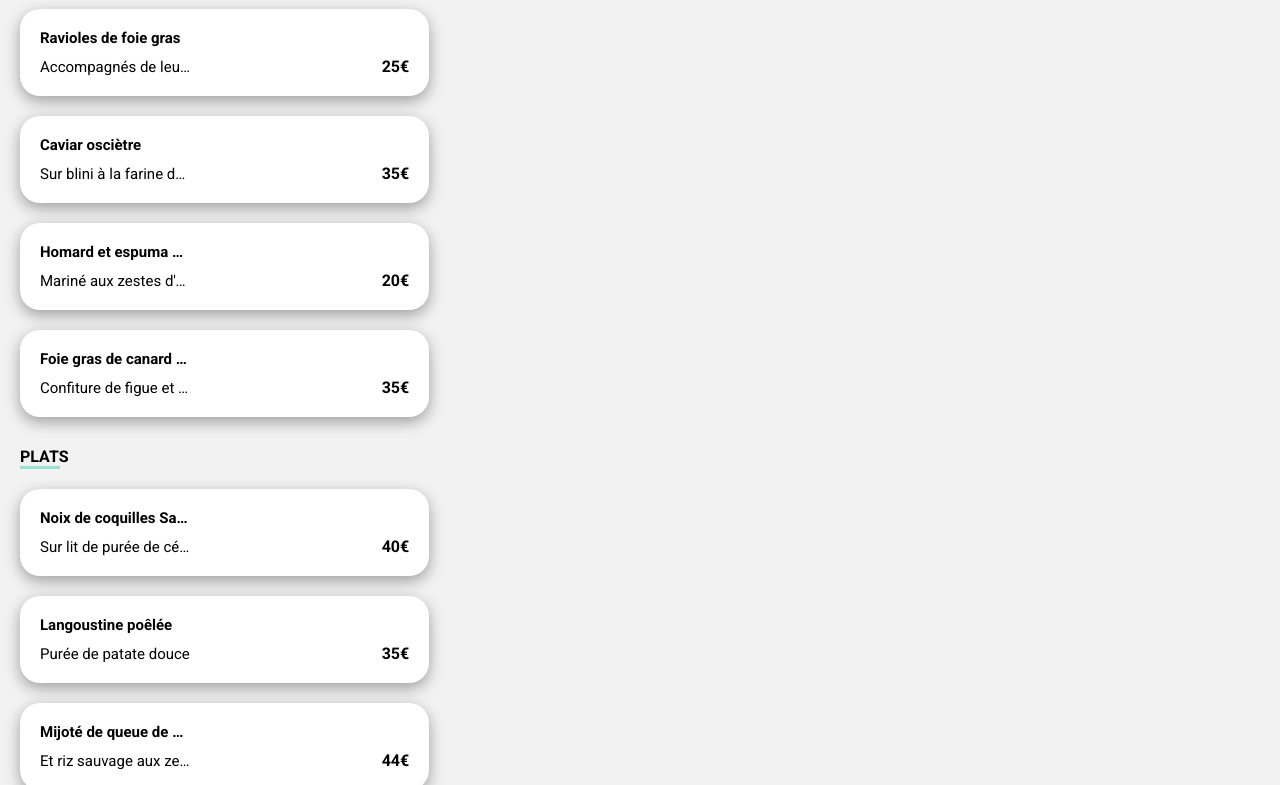
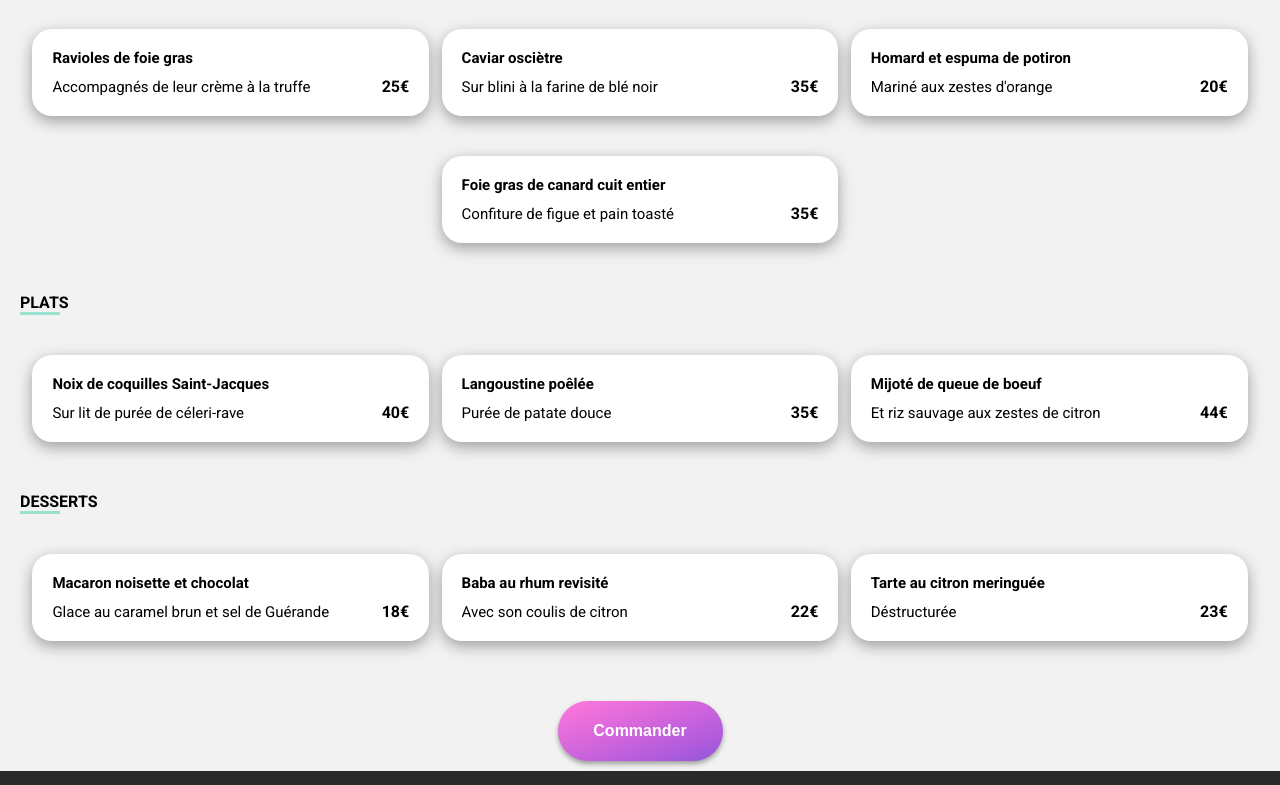
Before and after one commit to Maverick7775/Ohmyfood, a plain HTML site: page page3.html in a window 1280 px wide. Shown: the part 450-1235 px from the top of the page. Drawn offline with Linux system fonts and the light colour scheme; a web font is replaced by a local one.

Commit message:
Boutton principaux ok

```diff
--- a/page3.html
+++ b/page3.html
@@ -37,23 +37,26 @@
                     <h4>ENTRÉES</h4>
                     <div class="proj__titre--border"></div>
                 </div>
+                <div class="card__flex">
 
                     <div class="proj__card">
-
                         <h5>Ravioles de foie gras</h5>
                         <div class="proj__card--flex">
                             <p>Accompagnés de leur crème à la truffe</p>
                             <div class="prix">25€</div>
                         </div>
+                        <div class="check"><i class="fa-solid fa-circle-check"></i></div>
+
                     </div>
 
                     <div class="proj__card">
-
                         <h5>Caviar osciètre</h5>
                         <div class="proj__card--flex">
                             <p>Sur blini à la farine de blé noir</p>
                             <div class="prix">35€</div>
                         </div>
+                        <div class="check"><i class="fa-solid fa-circle-check"></i></div>
+
                     </div>
 
                     <div class="proj__card">
@@ -62,6 +65,8 @@
                             <p>Mariné aux zestes d'orange</p>
                             <div class="prix">20€</div>
                         </div>
+                        <div class="check"><i class="fa-solid fa-circle-check"></i></div>
+
                     </div>
 
                     <div class="proj__card">
@@ -70,8 +75,10 @@
                             <p>Confiture de figue et pain toasté</p>
                             <div class="prix">35€</div>
                         </div>
+                        <div class="check"><i class="fa-solid fa-circle-check"></i></div>
+
                     </div>
-
+                </div>
             </section>
 
             <section class="proj">
@@ -79,6 +86,7 @@
                     <h4>PLATS</h4>
                     <div class="proj__titre--border"></div>
                 </div>
+                <div class="card__flex">
 
                     <div class="proj__card">
                         <h5>Noix de coquilles Saint-Jacques</h5>
@@ -86,6 +94,8 @@
                             <p>Sur lit de purée de céleri-rave</p>
                             <div class="prix">40€</div>
                         </div>
+                        <div class="check"><i class="fa-solid fa-circle-check"></i></div>
+
                     </div>
 
                     <div class="proj__card">
@@ -94,6 +104,8 @@
                             <p>Purée de patate douce</p>
                             <div class="prix">35€</div>
                         </div>
+                        <div class="check"><i class="fa-solid fa-circle-check"></i></div>
+
                     </div>
 
                     <div class="proj__card">
@@ -102,8 +114,11 @@
                             <p>Et riz sauvage aux zestes de citron</p>
                             <div class="prix">44€</div>
                         </div>
+                        <div class="check"><i class="fa-solid fa-circle-check"></i></div>
+
                     </div>
 
+                </div>
             </section>
 
             <section class="proj">
@@ -114,12 +129,16 @@
                     <div class="proj__titre--border"></div>
                 </div>
 
+                <div class="card__flex">
+
                     <div class="proj__card">
                         <h5>Macaron noisette et chocolat</h5>
                         <div class="proj__card--flex">
                             <p>Glace au caramel brun et sel de Guérande</p>
                             <div class="prix">18€</div>
                         </div>
+                        <div class="check"><i class="fa-solid fa-circle-check"></i></div>
+
                     </div>
 
                     <div class="proj__card">
@@ -128,6 +147,8 @@
                             <p>Avec son coulis de citron</p>
                             <div class="prix">22€</div>
                         </div>
+                        <div class="check"><i class="fa-solid fa-circle-check"></i></div>
+
                     </div>
 
                     <div class="proj__card">
@@ -136,8 +157,10 @@
                             <p>Déstructurée</p>
                             <div class="prix">23€</div>
                         </div>
+                        <div class="check"><i class="fa-solid fa-circle-check"></i></div>
+
                     </div>
-
+                </div>
             </section>
 
             <div class="button">
--- a/sass/base/_base.scss
+++ b/sass/base/_base.scss
@@ -36,7 +36,6 @@ p {
     overflow: hidden;
     white-space: nowrap;
     text-overflow: ellipsis;
-    width: 150px;
 
 
 }
--- a/sass/components/_button.scss
+++ b/sass/components/_button.scss
@@ -13,4 +13,10 @@ button {
     margin-bottom: 10px;
     padding-left: 10px;
     padding-right: 10px;
+    @include shadowbox(0.35);
+    &:hover{
+        filter: brightness(130%);
+        @include shadowbox(0.8)
+
+    }
 }
--- a/sass/pages/_menu.scss
+++ b/sass/pages/_menu.scss
@@ -17,11 +17,6 @@
         padding: 0;
     }
 
-    // i
-    //     margin-right: 20px;
-    //     font-size: 20px;
-    //     transform: scale(1.2, 1.3);
-    //
 }
 
 .proj {
@@ -52,13 +47,14 @@
         position: relative;
         overflow: hidden;
 
+
         &:hover .check {
             transition: all linear .3s;
-            width: 100px;
-            color: white;
+            width: 80px;
 
             i {
                 font-size: 28px;
+                color: white;
             }
 
         }
@@ -70,7 +66,7 @@
 
         &:hover .prix {
             transition: all linear .3s;
-            transform: translateX(-100px);
+            transform: translateX(-80px);
         }
 
 
@@ -87,24 +83,11 @@
             color: transparent;
             height: 100%;
             border-radius: 0 20px 20px 0;
-            float:right;
 
 
-            // .fa-circle-check {
-            //     // position: relative;
-
-            // }
         }
 
-        // &::before
-        //     width: 0%;
-        //     height: max-content;
-        //     background-color: green;
-        //
 
-        // &::after
-        //     width: 100px;
-        //
 
         &--flex {
             display: flex;
@@ -115,7 +98,7 @@
                 font-weight: bold;
                 background-color: white;
                 padding: 5px;
-                display: block ;
+                display: block;
             }
         }
 
@@ -130,14 +113,16 @@
     }
 }
 
-@media (min-width: 800px){
+@media (min-width: 800px) {
 
-    .card__flex{
-display: flex;
-justify-content: space-between;
+    .card__flex {
+        display: flex;
+        justify-content: space-evenly;
+        flex-wrap: wrap;
 
     }
-    .proj__card{
-        width: 33%;
+
+    .proj__card {
+        width: 32%;
     }
 }
--- a/sass/utils/_mixins.scss
+++ b/sass/utils/_mixins.scss
@@ -3,3 +3,8 @@
     justify-content: center;
     align-items: center;
 }
+
+@mixin shadowbox($dark) {
+    box-shadow: rgba(0, 0, 0, $dark) 0px 3px 5px;
+
+}
```
Also changed, not shown: sass/main.css, 1 other file. Lines whose indentation alone changed are shown as unchanged.
